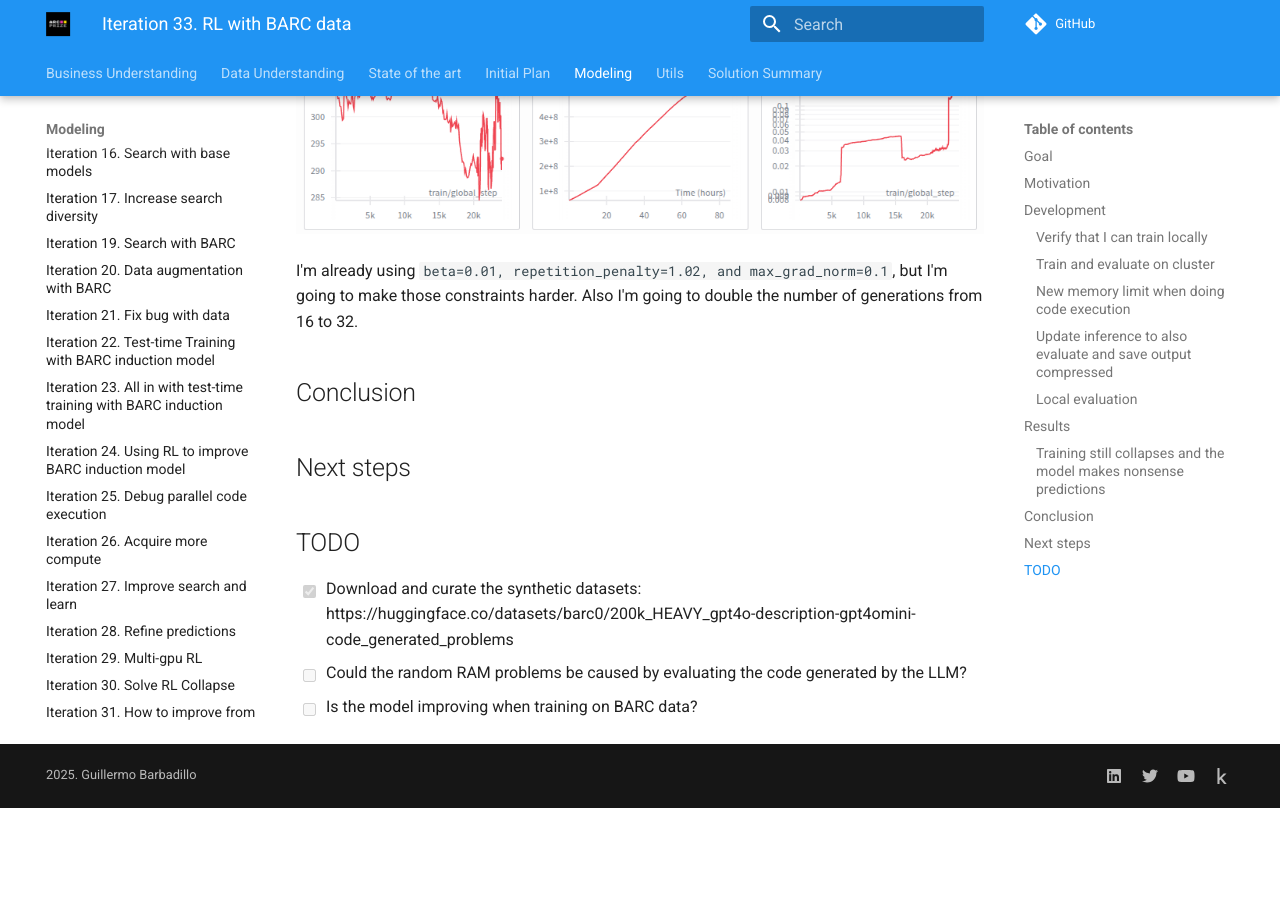
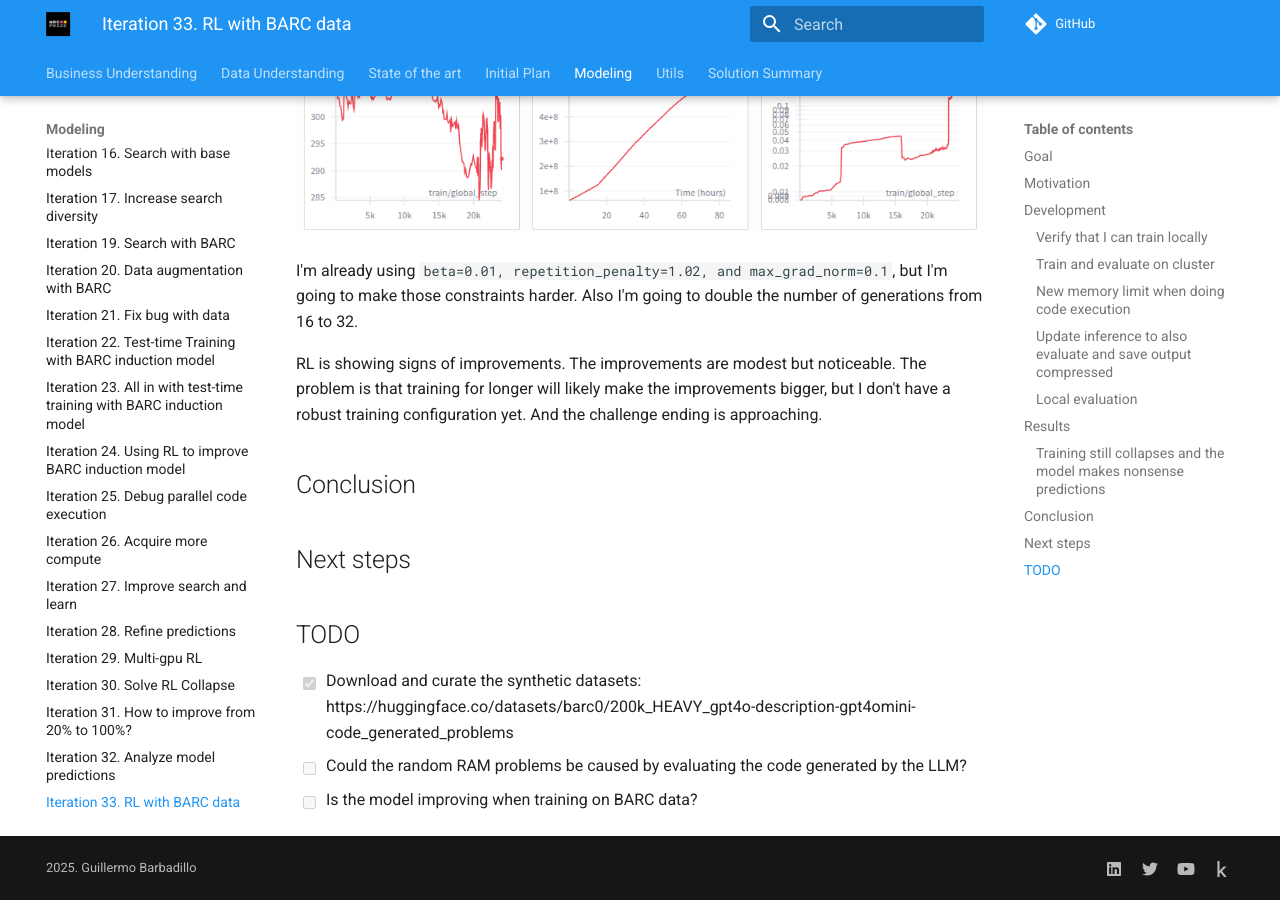
Before and after one commit to ironbar/arc25, an MkDocs documentation site: the page built from docs/modeling/Iteration_33_rl_barc.md, in a window 1280 px wide and 900 px high, scrolled down 7341 px. Built offline with MkDocs 1.6.1 and Material for MkDocs 9.7.7, drawn with Linux system fonts in a browser that asks for light colours; comment, search, counter and statistics services are not loaded; before the commit the page ends 8149 px from its top, so only the background shows below that.

Commit message:
added note

```diff
--- a/docs/modeling/Iteration_33_rl_barc.md
+++ b/docs/modeling/Iteration_33_rl_barc.md
@@ -362,6 +362,10 @@
 I'm already using `beta=0.01, repetition_penalty=1.02, and max_grad_norm=0.1`, but I'm going to make
 those constraints harder. Also I'm going to double the number of generations from 16 to 32.
 
+RL is showing signs of improvements. The improvements are modest but noticeable.
+The problem is that training for longer will likely make the improvements bigger, but I don't have a robust training configuration yet.
+And the challenge ending is approaching.
+
 ## Conclusion
 
 ## Next steps
```
